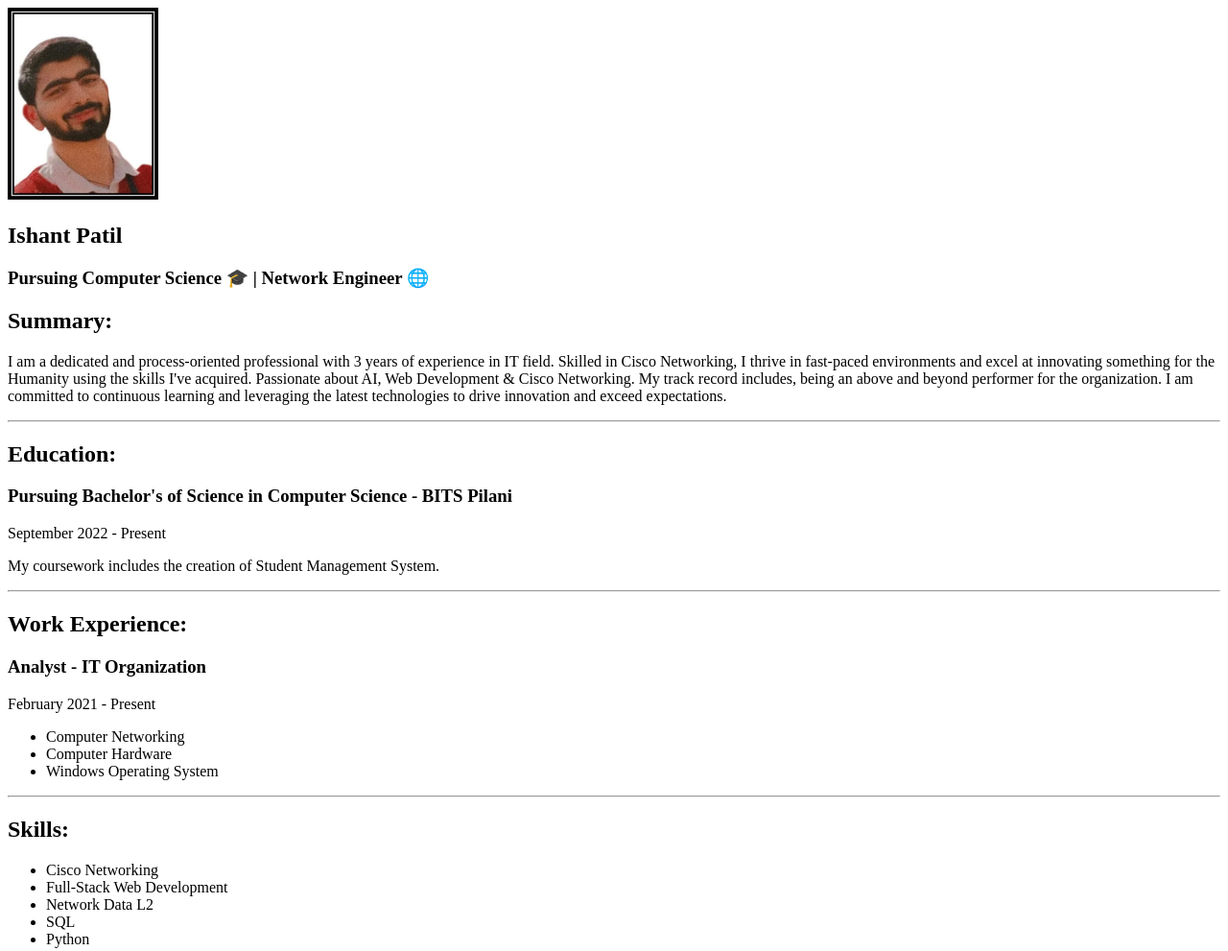
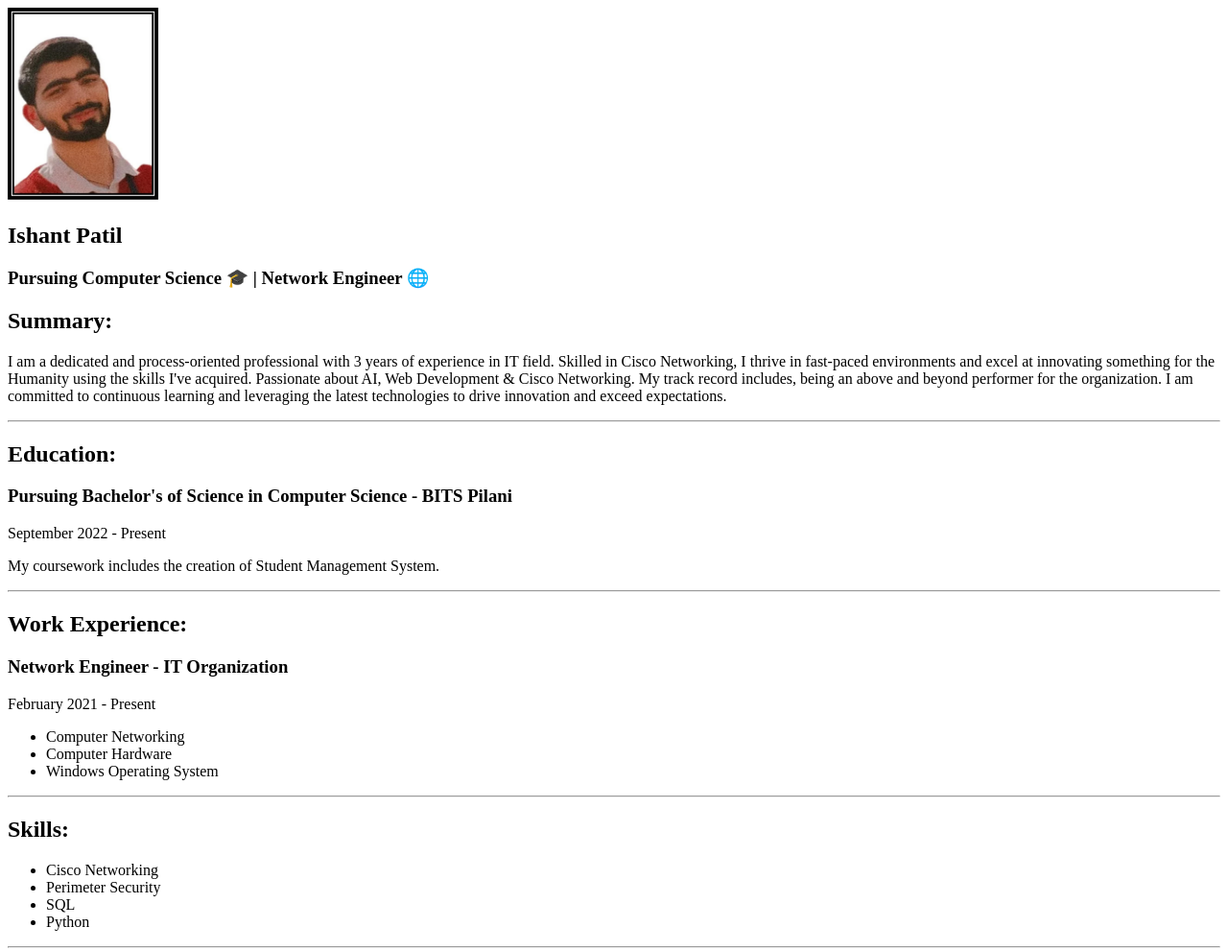
Before and after one commit to Ishant-Patil19/Capstone-Project-1, a plain HTML site: page index.html in a window 1280 px wide. Shown: the top 991 px of the page at 96% size. Drawn offline with Linux system fonts and the light colour scheme.

Commit message:
Update index.html

```diff
--- a/index.html
+++ b/index.html
@@ -25,7 +25,7 @@
 
     <section>
         <h2>Work Experience:</h2>
-        <h3>Analyst - IT Organization</h3>
+        <h3>Network Engineer - IT Organization</h3>
         <p>February 2021 - Present</p>
         <ul>
             <li>Computer Networking</li>
@@ -38,8 +38,7 @@
         <h2>Skills:</h2>
         <ul>
             <li>Cisco Networking</li>
-            <li>Full-Stack Web Development</li>
-            <li>Network Data L2</li>
+            <li>Perimeter Security</li>
             <li>SQL</li>
             <li>Python</li>
         </ul>
```
